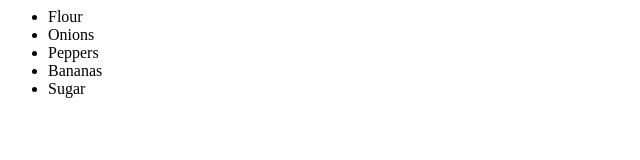
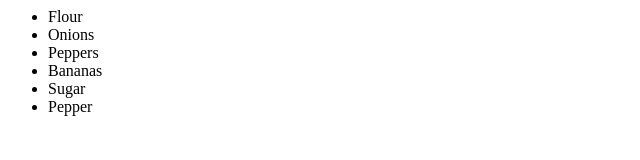
Before and after one commit to cluelesprogrammer/shoppinglist, a plain HTML site: page index.html in a window 1280 px wide. Shown: the full height of the page, 0-640 px from the left. Drawn offline with Linux system fonts and the light colour scheme.

Commit message:
Adding peppers

```diff
--- a/index.html
+++ b/index.html
@@ -7,6 +7,7 @@
 				<li> Peppers </li>
 				<li> Bananas </li>
 				<li> Sugar </li>
+				<li> Pepper </li>
 		</ul>
 	</body>
 </html>
```
